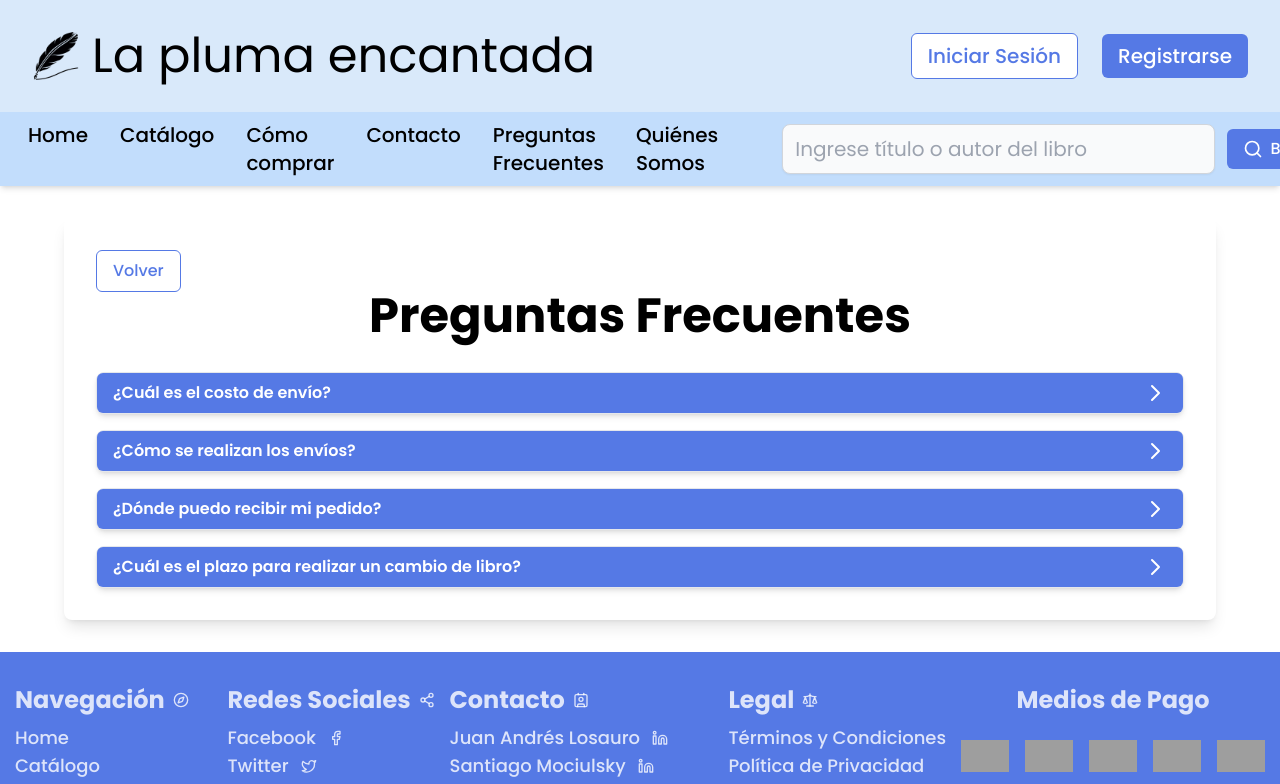
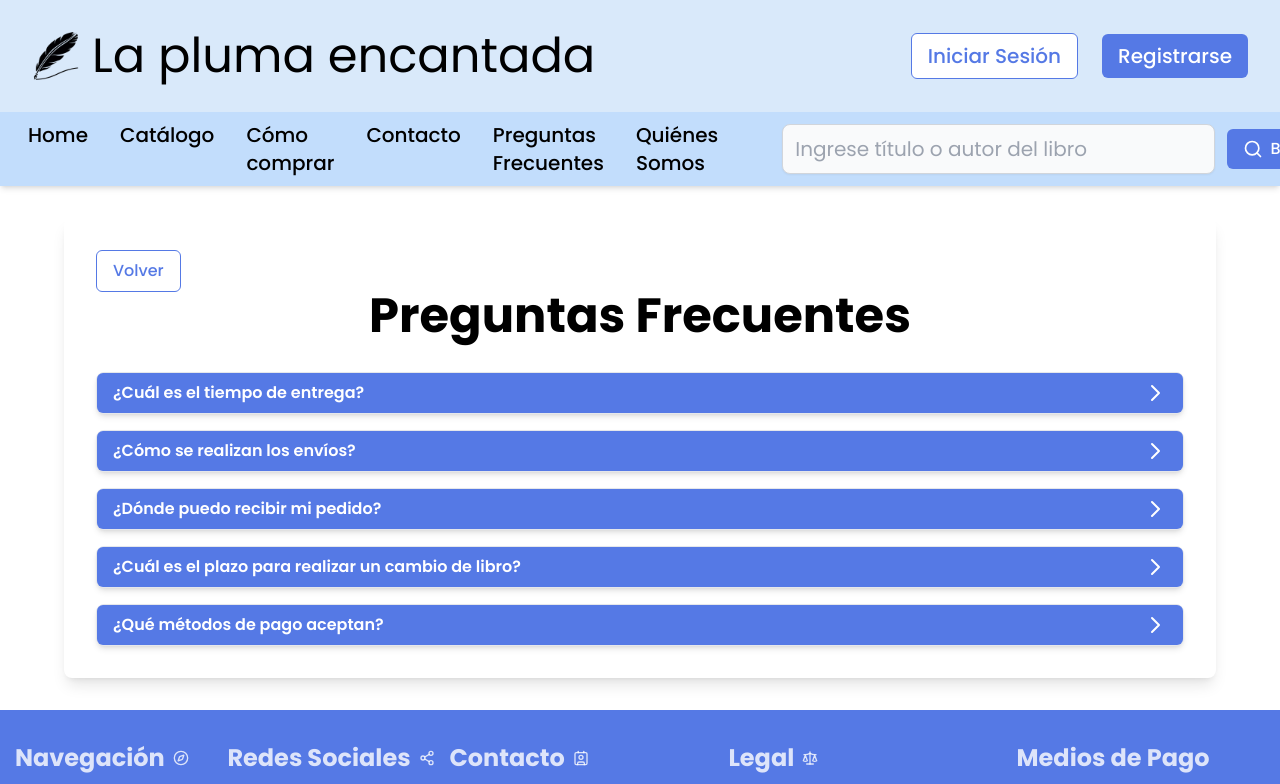
Before and after one commit to Talkird/bookstore-frontend, a React (Vite) app: page /faq in a window 1280 px wide. Shown: the top 784 px of the page. Built offline with nearby package versions, Linux system fonts and the light colour scheme; grey boxes are pictures that could not be loaded.

Commit message:
faq front fix

```diff
--- a/src/pages/Faq.jsx
+++ b/src/pages/Faq.jsx
@@ -4,9 +4,8 @@ import BackButton from "../components/ui/BackButton";
 
 const questions = [
   {
-    question: "¿Cuál es el costo de envío?",
-    answer:
-      "El costo es de $250 para compras menores a $2000 y gratis para compras mayores a $2000.",
+    question: "¿Cuál es el tiempo de entrega?",
+    answer: "El tiempo de entrega es de 3 a 5 días hábiles.",
   },
   {
     question: "¿Cómo se realizan los envíos?",
@@ -20,6 +19,10 @@ const questions = [
     question: "¿Cuál es el plazo para realizar un cambio de libro?",
     answer:
       "Se puede solicitar un cambio hasta 15 días luego de realizada la compra.",
+  },
+  {
+    question: "¿Qué métodos de pago aceptan?",
+    answer: "Aceptamos tarjetas de crédito, débito y mercado pago.",
   },
 ];
 
```
